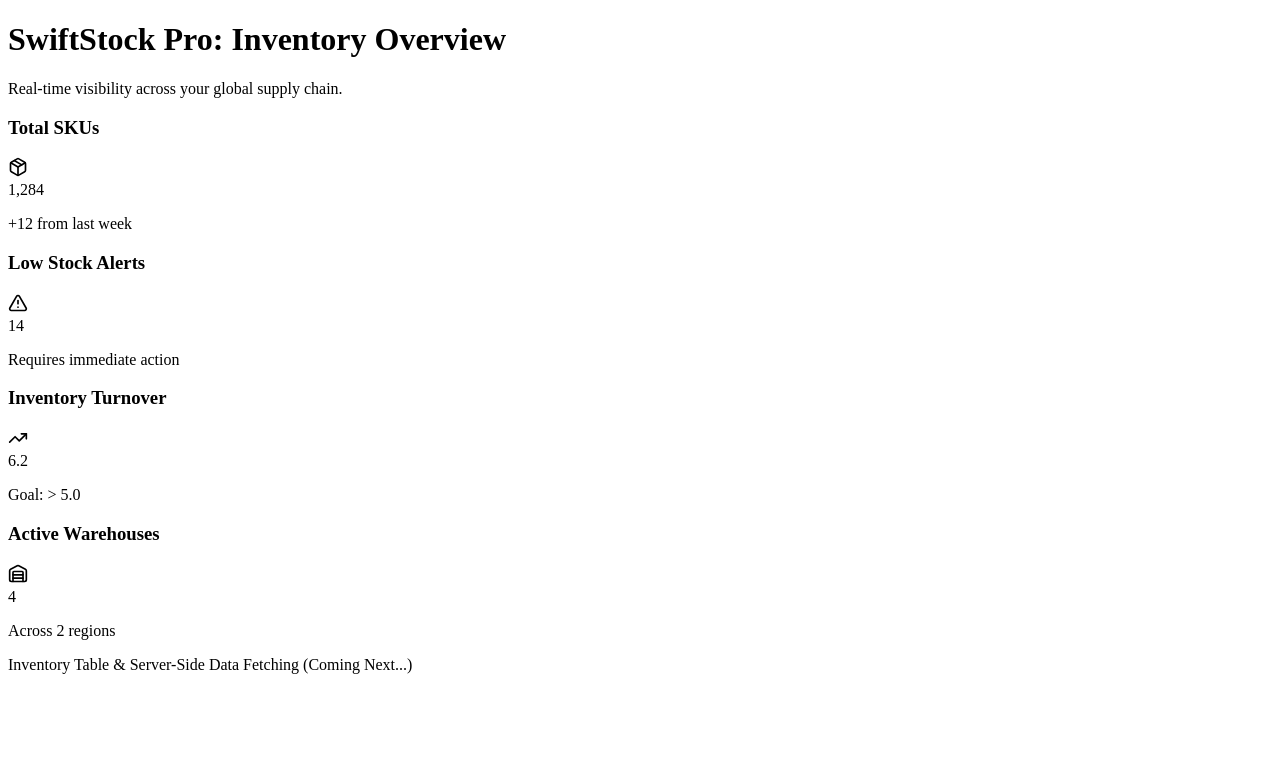
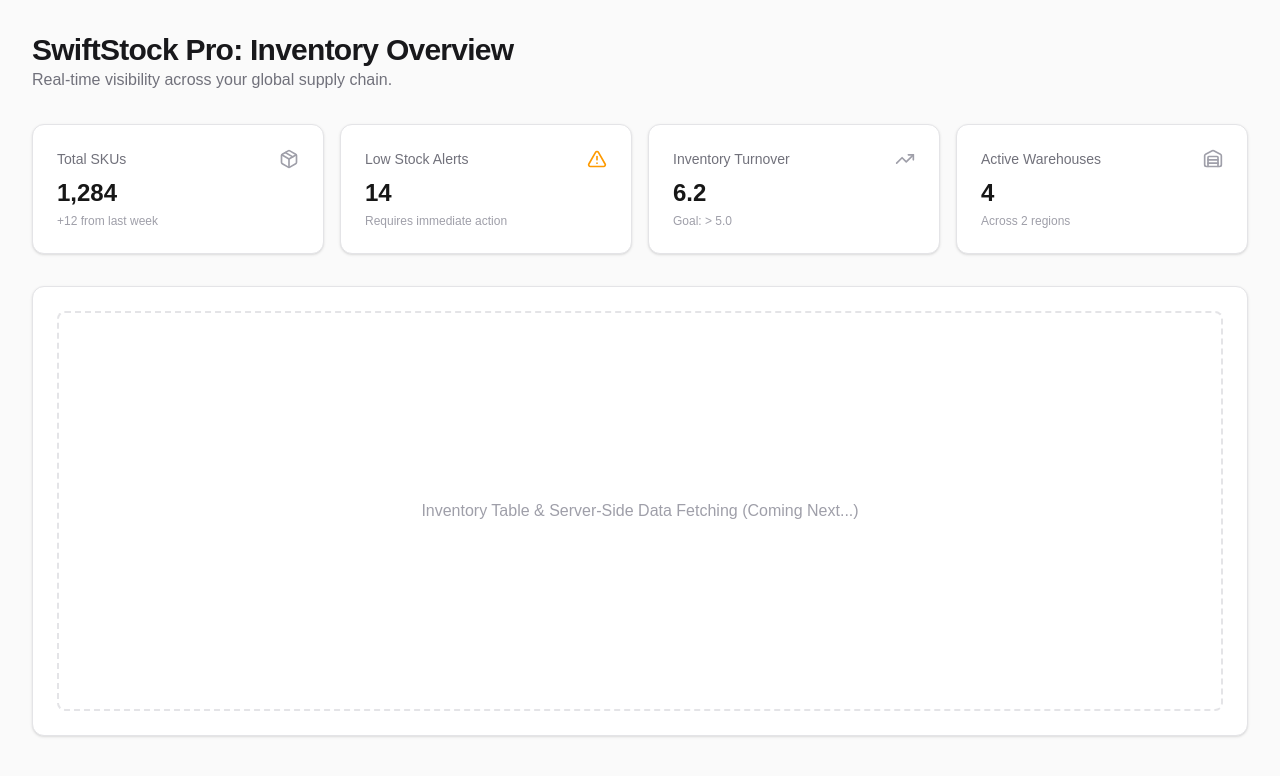
Before and after one commit to vignesh-potharaj/ims, a Next.js app: page / in a window 1280 px wide. Shown: the top 776 px of the page. Built offline with nearby package versions, Linux system fonts and the light colour scheme.

Commit message:
feat: add RootLayout component for Next.js application

```diff
--- /dev/null
+++ b/src/app/layout.tsx
@@ -0,0 +1,33 @@
+import type { Metadata } from "next";
+import { Geist, Geist_Mono } from "next/font/google";
+import "./globals.css";
+
+const geistSans = Geist({
+  variable: "--font-geist-sans",
+  subsets: ["latin"],
+});
+
+const geistMono = Geist_Mono({
+  variable: "--font-geist-mono",
+  subsets: ["latin"],
+});
+
+export const metadata: Metadata = {
+  title: "Create Next App",
+  description: "Generated by create next app",
+};
+
+export default function RootLayout({
+  children,
+}: Readonly<{
+  children: React.ReactNode;
+}>) {
+  return (
+    <html
+      lang="en"
+      className={`${geistSans.variable} ${geistMono.variable} h-full antialiased`}
+    >
+      <body className="min-h-full flex flex-col">{children}</body>
+    </html>
+  );
+}
```
Also changed, not shown: src/app/dashboard/layout.tsx (added).
